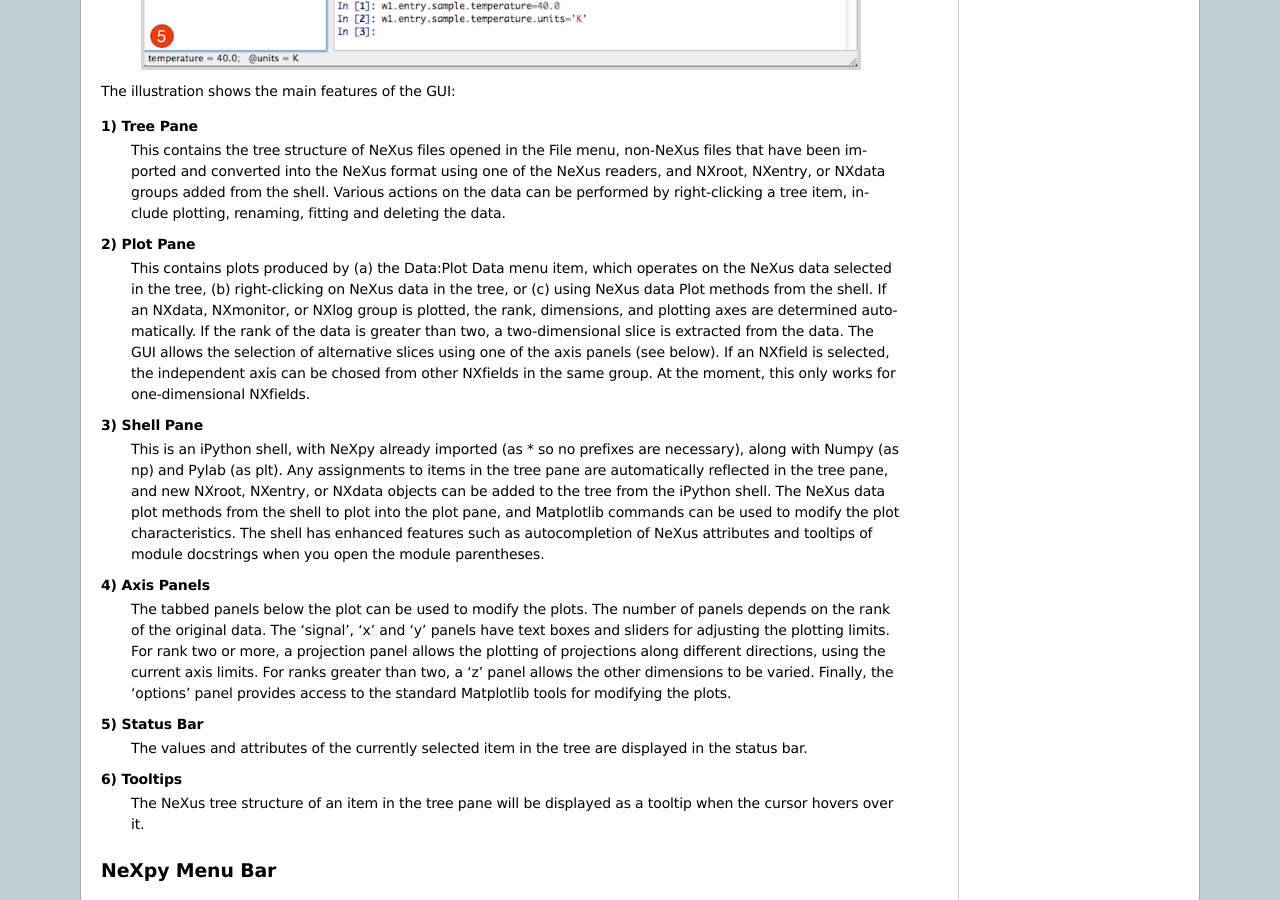
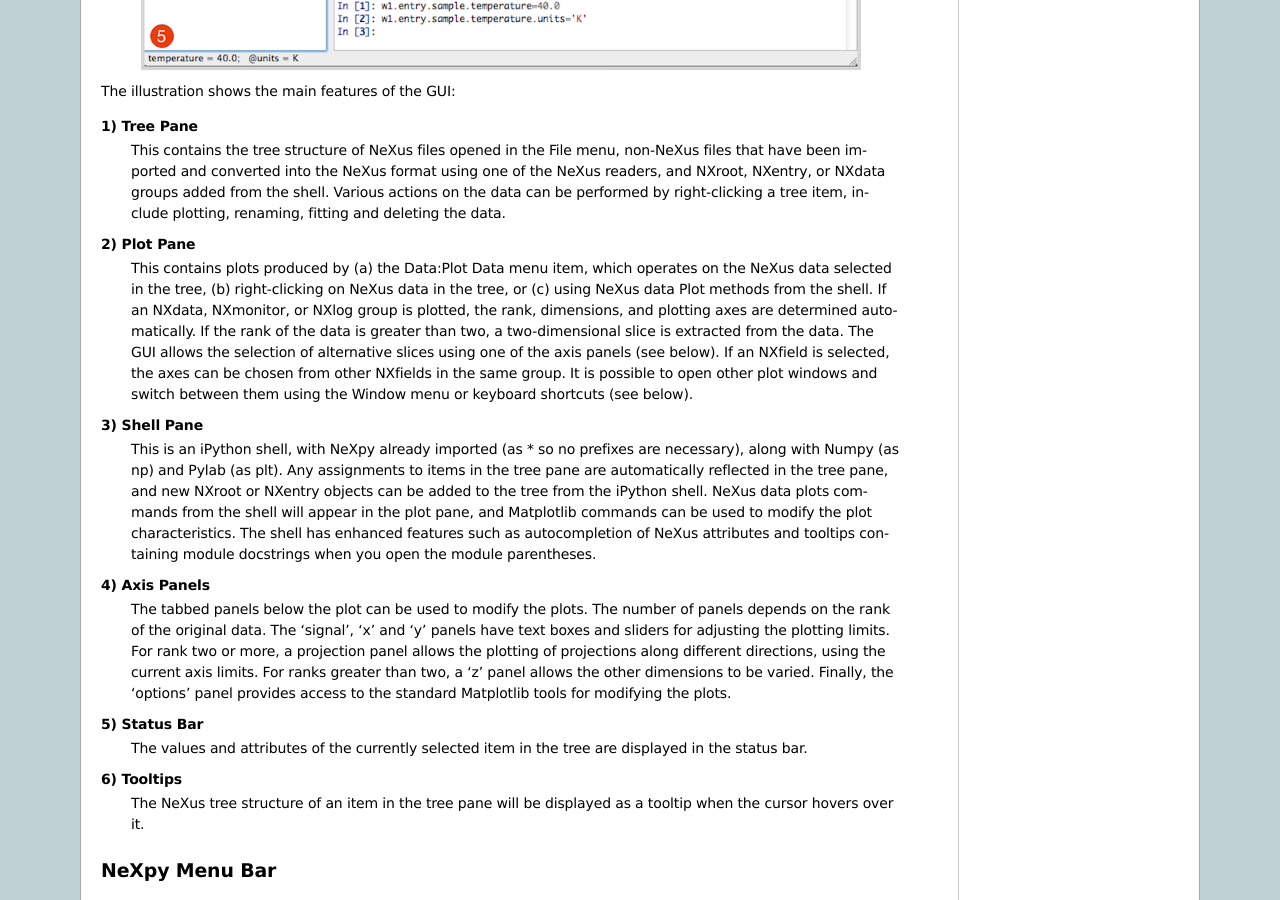
Before and after one commit to nexpy/nexpy, a Sphinx documentation site: the page built from doc/source/pythongui.rst, in a window 1280 px wide and 900 px high, scrolled down 805 px. Built offline with Sphinx 7.4.7, drawn with Linux system fonts in a browser that asks for light colours; some of the changed text lies outside the part shown.

Commit message:
Updated documentation

```diff
--- a/doc/source/pythongui.rst
+++ b/doc/source/pythongui.rst
@@ -32,20 +32,20 @@
     plotting axes are determined automatically. If the rank of the data is
     greater than two, a two-dimensional slice is extracted from the data. The
     GUI allows the selection of alternative slices using one of the axis panels
-    (see below). If an NXfield is selected, the independent axis can be chosed
-    from other NXfields in the same group. At the moment, this only works for
-    one-dimensional NXfields.
+    (see below). If an NXfield is selected, the axes can be chosen from other
+    NXfields in the same group. It is possible to open other plot windows and
+    switch between them using the Window menu or keyboard shortcuts (see below).
 
 **3) Shell Pane**
     This is an iPython shell, with NeXpy already imported (as * so no prefixes
     are necessary), along with Numpy (as np) and Pylab (as plt). Any assignments
     to items in the tree pane are automatically reflected in the tree pane, and
-    new NXroot, NXentry, or NXdata objects can be added to the tree from the
-    iPython shell. The NeXus data plot methods from the shell to plot into the
+    new NXroot or NXentry objects can be added to the tree from the
+    iPython shell. NeXus data plots commands from the shell will appear in the
     plot pane, and Matplotlib commands can be used to modify the plot
     characteristics. The shell has enhanced features such as autocompletion of
-    NeXus attributes and tooltips of module docstrings when you open the module
-    parentheses.
+    NeXus attributes and tooltips containing module docstrings when you open the
+    module parentheses.
 
 **4) Axis Panels**
     The tabbed panels below the plot can be used to modify the plots. The
@@ -154,13 +154,13 @@
           the data.
 
 **Initialize Data**
-    Adds a NeXus field to the selected tree item. If the selected item is a group, the
-    added data can be a group or field. If the selected item is a field, the
-    added data is an attribute. The Add Data dialog allow the name, value and
-    data type to be specified, if adding a field, and the name and group class
-    if adding a group. The group class is specified through a dropdown menu of
-    valid NeXus group classes. The value field can be any valid Python
-    expression, including numpy functions such as np.linspace().
+    Adds a NeXus field to the selected tree item. If the selected item is a
+    group, the added data can be a group or field. If the selected item is a
+    field, the added data is an attribute. The Add Data dialog allow the name,
+    value and data type to be specified, if adding a field, and the name and
+    group class if adding a group. The group class is specified through a
+    dropdown menu of valid NeXus group classes. The value field can be any valid
+    Python expression, including numpy functions such as np.linspace().
 
 **Rename Data**
     Renames the selected tree item.
@@ -217,12 +217,10 @@
 **New Plot Window**
     Opens a new NeXpy plotting window, consisting of a Matplotlib plot pane and
     its associated axis panels. NeXpy plot commands will be directed to the
-    currently active window. Clicking on the plot pane makes it active.
-
-    .. note:: Users familiar with pyplot can use standard pyplot commands to
-              generate Matplotlib plots in separate windows from the NeXus
-              plots, *e.g.*, 'plt.figure()' will open a new pyplot window, to
-              which subsequent pyplot commands will be directed.
+    currently active window. Clicking on the plot pane makes it active. All
+    open windows are listed in the Window menu, along with their labels ('Main',
+    'Figure 1', 'Figure 2', *etc*.). These are used to switch the focus for
+    subsequent plots.
 
 **Show Projection Panel**
     Show the projection panel for the currently active plotting window. This is
@@ -249,9 +247,9 @@
 an NXroot group and given a default name that doesn't conflict with existing
 tree nodes, *e.g.*, w4.
 
-.. note:: The NXroot class is still considered to be the root of the NeXus tree.
-          The NXtree group is only used by the GUI and cannot be saved to a
-          file.
+.. note:: The NXroot class is still considered to be the root of the NeXus tree
+          in shell commands. The NXtree group is only used by the GUI and cannot
+          be saved to a file.
 
 .. warning:: In python, an object may be accessible within the shell with more
              than one name. NeXpy searches the shell dictionary for an object
@@ -261,9 +259,9 @@
 Plotting NeXus Data
 -------------------
 NXdata, NXmonitor, and NXlog data can be plotted by selecting a group on the
-tree and choosing "Plot Data" from the Data menu or by right-clicking on the
-group. Below the plot pane, a series of tabs allow manipulation of the plot
-limits and parameters.
+tree and choosing "Plot Data" from the Data menu or by double-clicking the item
+on the tree (or right-clicking for over-plots). Below the plot pane, a series of
+tabs allow manipulation of the plot limits and parameters.
 
 **Signal Tab**
 
@@ -586,3 +584,7 @@
 
 The console can be configured using the `IPython configuration system
 <http://ipython.org/ipython-doc/stable/interactive/tutorial.html#configuration>`_.
+For example, if you don't want a blank line between each input line, edit
+~/.ipython/profile_default/ipython_qtconsole_config.py and set::
+
+ c.IPythonWidget.input_sep = ''
```
